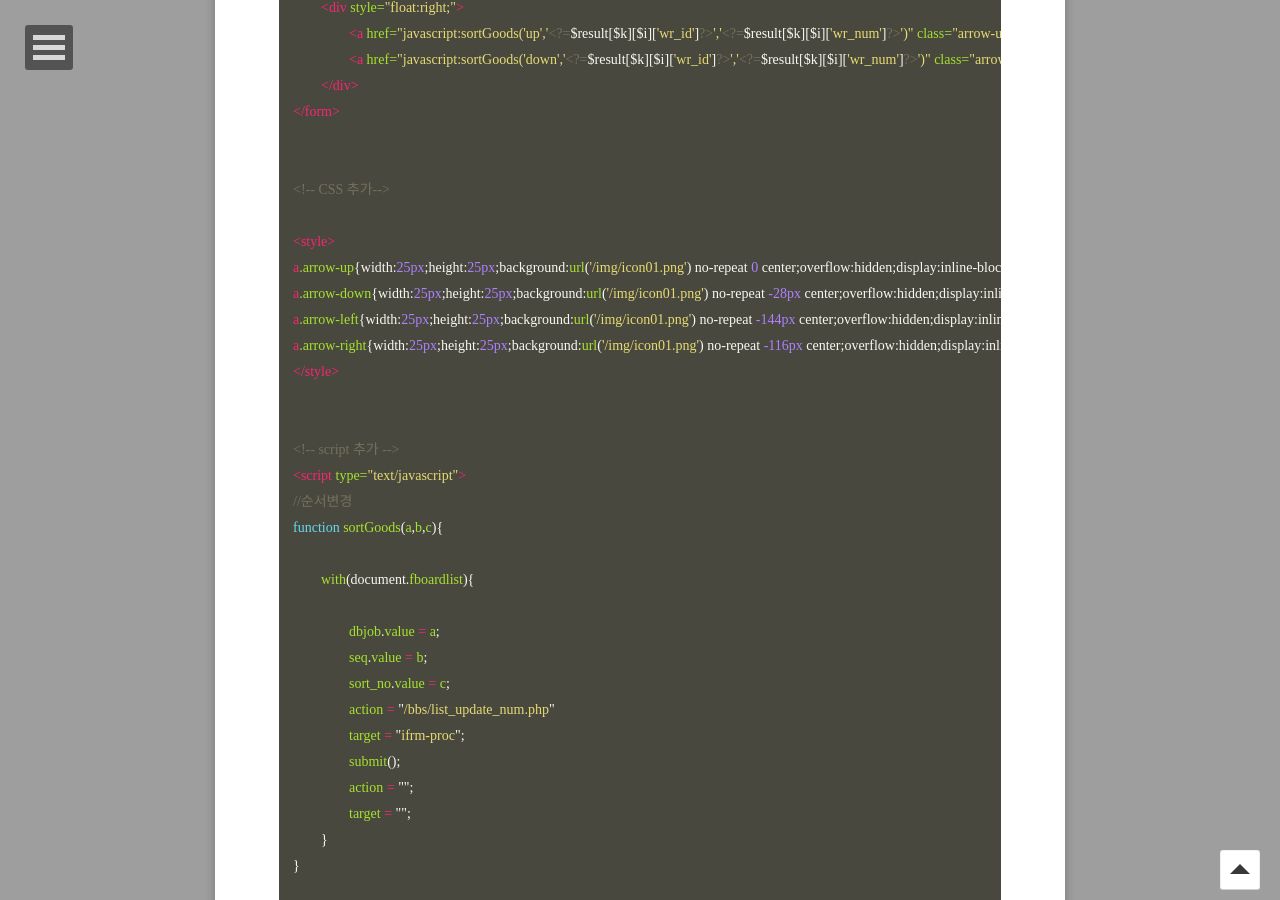
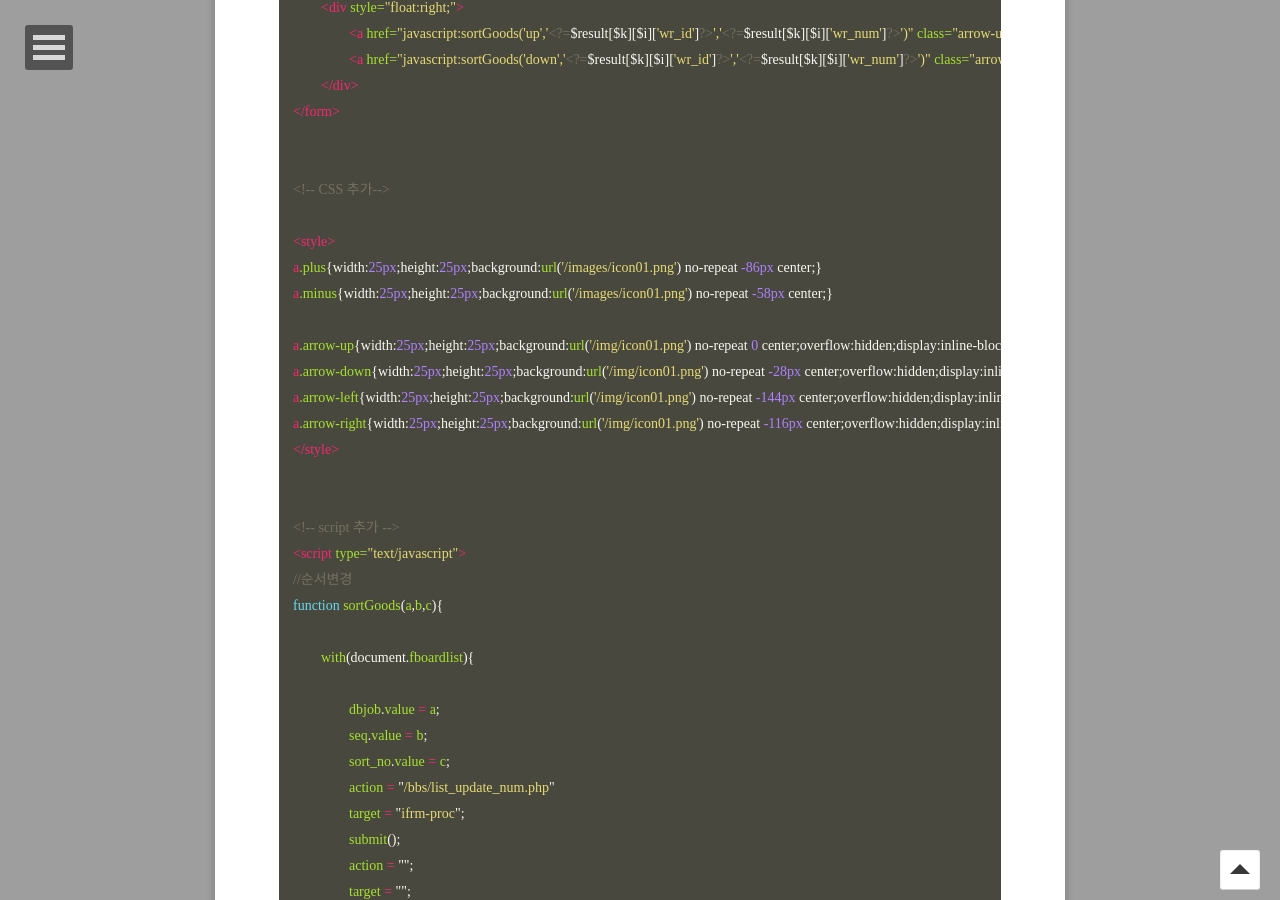
Before and after one commit to GayeonYoon/GayeonYoon.github.io, a Jekyll site: the page built from _posts/2021-08-17-BOARD-SORT.md, in a window 1280 px wide and 900 px high, scrolled down 2837 px. Built offline with Jekyll 4.4.1, drawn with Linux system fonts in a browser that asks for light colours; some web fonts are replaced; some of the changed text lies outside the part shown.

Commit message:
Update 2021-08-17-BOARD-SORT.md

```diff
--- a/_posts/2021-08-17-BOARD-SORT.md
+++ b/_posts/2021-08-17-BOARD-SORT.md
@@ -105,6 +105,9 @@ include_once(G5_CAPTCHA_PATH.'/captcha.lib.php');
 <!-- CSS 추가-->
 
 <style>
+a.plus{width:25px;height:25px;background:url('/images/icon01.png') no-repeat -86px center;}
+a.minus{width:25px;height:25px;background:url('/images/icon01.png') no-repeat -58px center;}
+
 a.arrow-up{width:25px;height:25px;background:url('/img/icon01.png') no-repeat 0 center;overflow:hidden;display:inline-block}
 a.arrow-down{width:25px;height:25px;background:url('/img/icon01.png') no-repeat -28px center;overflow:hidden;display:inline-block}
 a.arrow-left{width:25px;height:25px;background:url('/img/icon01.png') no-repeat -144px center;overflow:hidden;display:inline-block}
```
